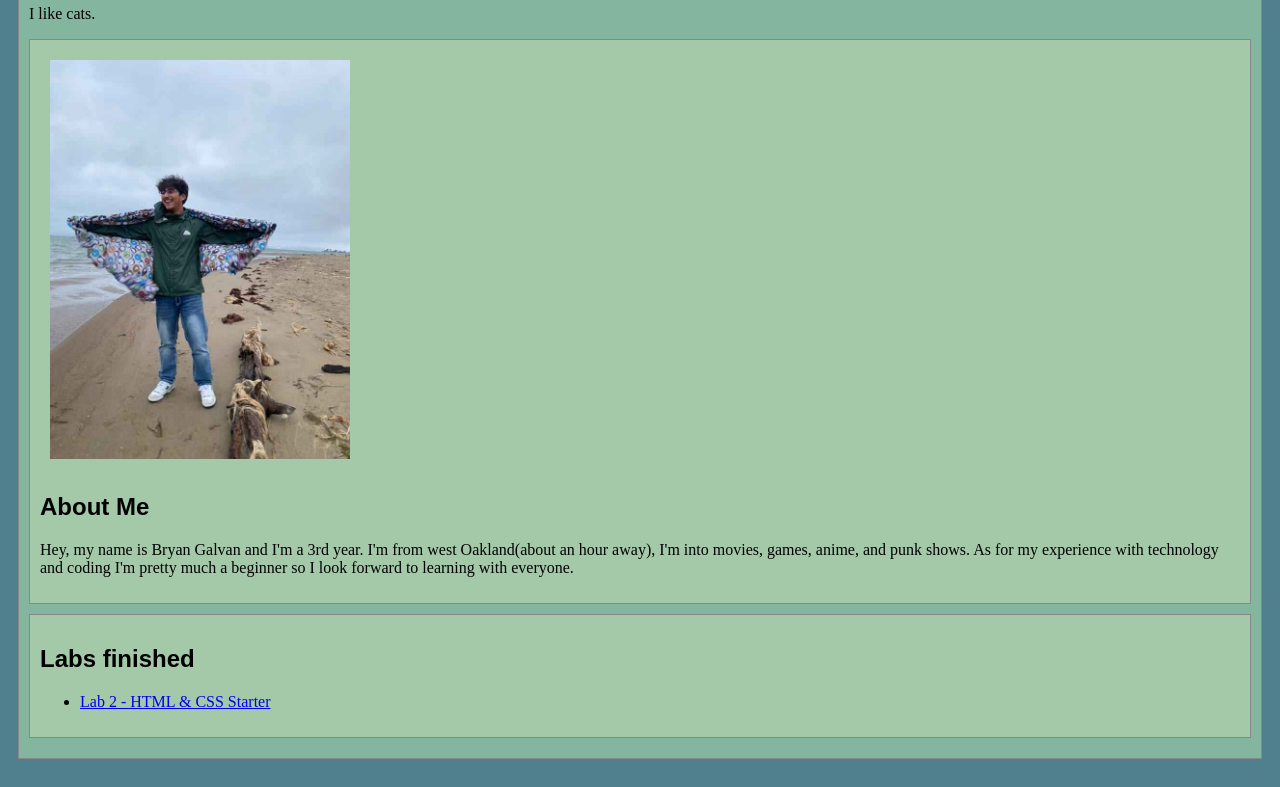
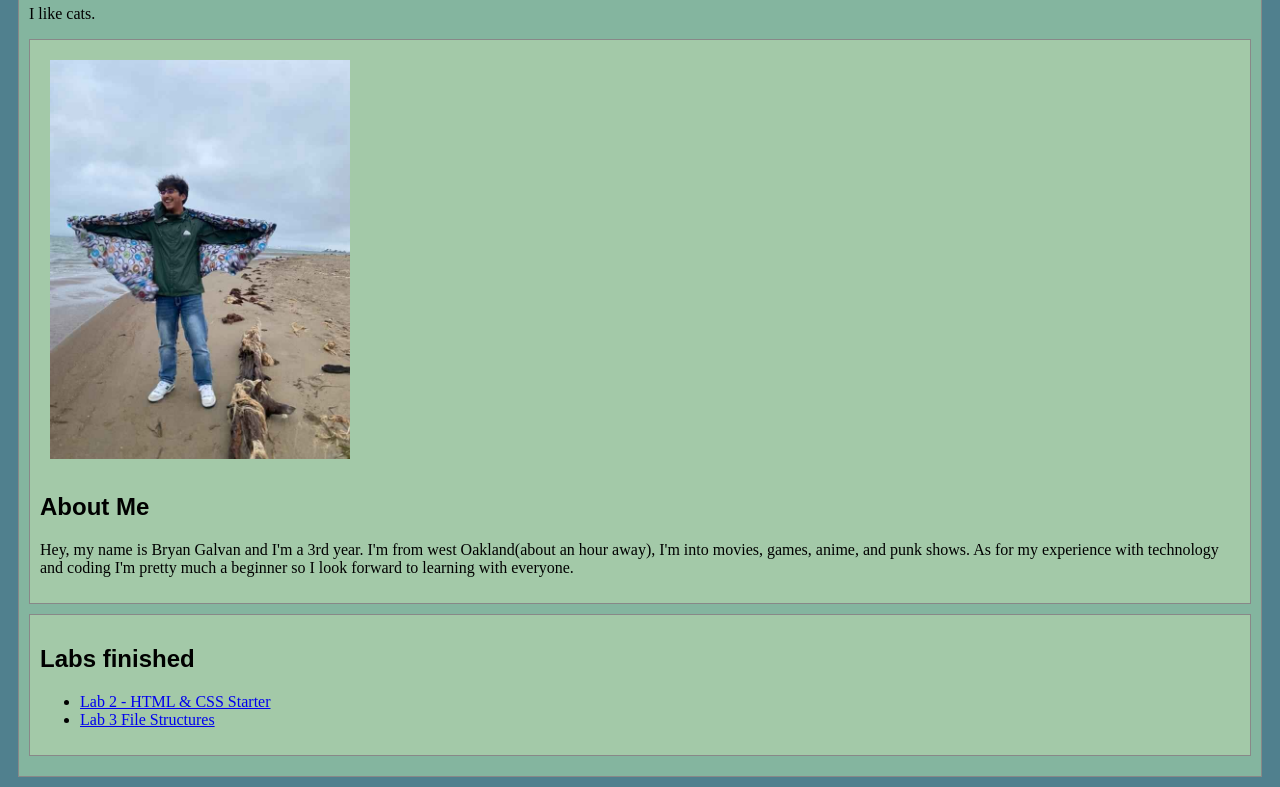
Before and after one commit to Natsuo500/art101, a plain HTML site: page index.html in a window 1280 px wide. Shown: the part 106-893 px from the top of the page. Drawn offline with Linux system fonts and the light colour scheme.

Commit message:
Update index.html

```diff
--- a/index.html
+++ b/index.html
@@ -39,7 +39,7 @@
 			<h2>Labs finished</h2>
 			<ul>
 				<li><a href="https://natsuo500.github.io/art101/lab2">Lab 2 - HTML & CSS Starter</a></li>
-
+				<li><a href="lab3/index.html">Lab 3 File Structures</a></li>
 			</ul>
 			</div>
 	</main>
```
